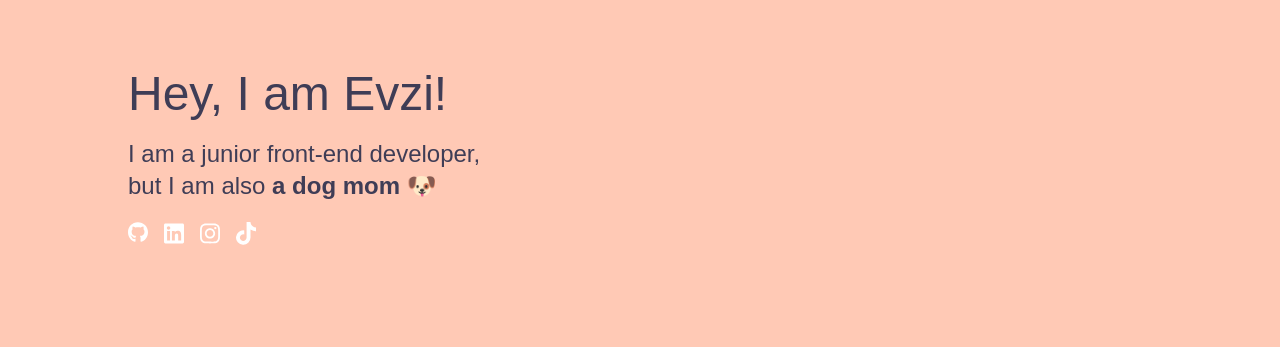
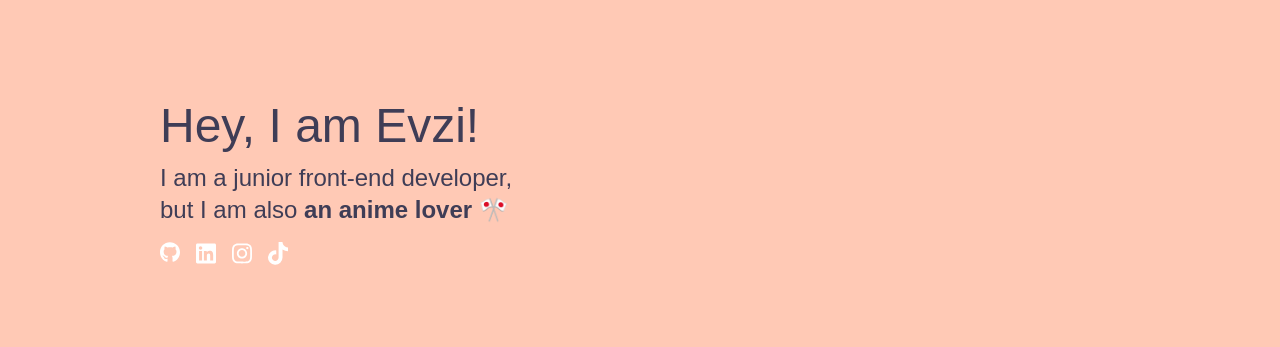
Before and after one commit to evzistara/portfolio2, a React (Vite) app: page / in a window 1280 px wide. Shown: the part 146-493 px from the top of the page. Built offline with nearby package versions, Linux system fonts and the light colour scheme.

Commit message:
Add more design elements

```diff
--- a/src/App.css
+++ b/src/App.css
@@ -16,5 +16,4 @@ body {
     --color-heading: #665B6D;
     --color-highlight: #C7D3BF;
     --color-primary: #F7B1AB;
-
-  }
+}
--- a/src/App.jsx
+++ b/src/App.jsx
@@ -13,7 +13,7 @@ function App() {
   return (
     <>
       <Navbar />
-      <section className="mx-10 my-30 ">
+      <section className="mx-10 my-30">
         <Hero />
       </section>
       <section className="px-10 py-30 bg-white" id="about">
--- a/src/components/Hero.jsx
+++ b/src/components/Hero.jsx
@@ -1,28 +1,45 @@
-import { useState } from 'react';
-import SoMe from './SoMe';
+import { useState, useEffect } from "react";
+import SoMe from "./SoMe";
 
-function Hero(){
-    const facts = [
-        'a dog mom 🐶',
-        'anime lover 🎌',
-        'SEO consultant 🔍',
-        'calisthenics enthusiast 💪',
-        'bookworm 📚'
-      ];
-     let factShown = facts.forEach( fact => console.log(fact) )
-     function randomFact(){
+function Hero() {
+  const [facts, setFacts] = useState("a dog mom 🐶");
 
+  const factList = [
+    "an anime lover 🎌",
+    "ex SEO consultant 🔍",
+    "a calisthenics enthusiast 💪",
+    "a bookworm 📚",
+  ];
 
-     }
-    return(
-        <div className="lg:w-5xl lg:mx-auto">
-          <h1 className="text-5xl text-text my-5">Hey, I am Evzi!</h1>
-          <h2 className="text-2xl text-text">I am a junior front-end developer, <br></br>
-          but I am also <span className="font-bold">{facts[0]}</span> </h2>
-          <div className="my-5 fill-text"><SoMe /></div>
+  useEffect(() => {
+    const interval = setInterval(() => {
+      setFacts((prev) => {
+        let newFact;
+        do {
+          newFact = factList[Math.floor(Math.random() * factList.length)];
+        } while (newFact === prev); // avoid repeating same fact
+        return newFact;
+      });
+    }, 3000);
 
+    return () => clearInterval(interval); // cleanup interval on unmount
+  }, []);
+
+  return (
+    <div className="lg:w-5xl lg:mx-auto">
+      <div className="p-8 text-text">
+        <h1 className="text-5xl mb-3">Hey, I am Evzi!</h1>
+        <h2 className="text-2xl">
+          I am a junior front-end developer,
+          <br />
+          but I am also <span className="font-bold">{facts}</span>
+        </h2>
+        <div className="mt-4">
+          <SoMe />
         </div>
-    )
+      </div>
+    </div>
+  );
 }
 
 export default Hero;
```
